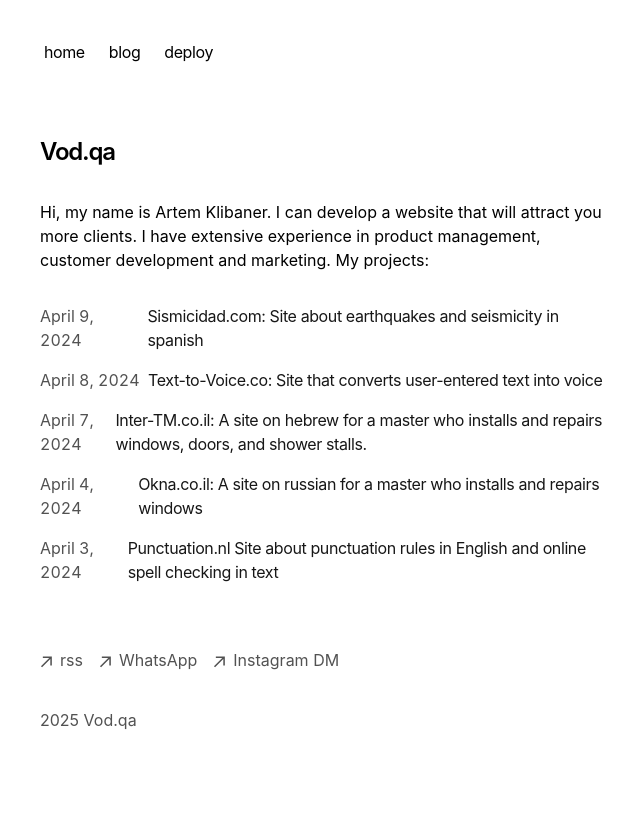
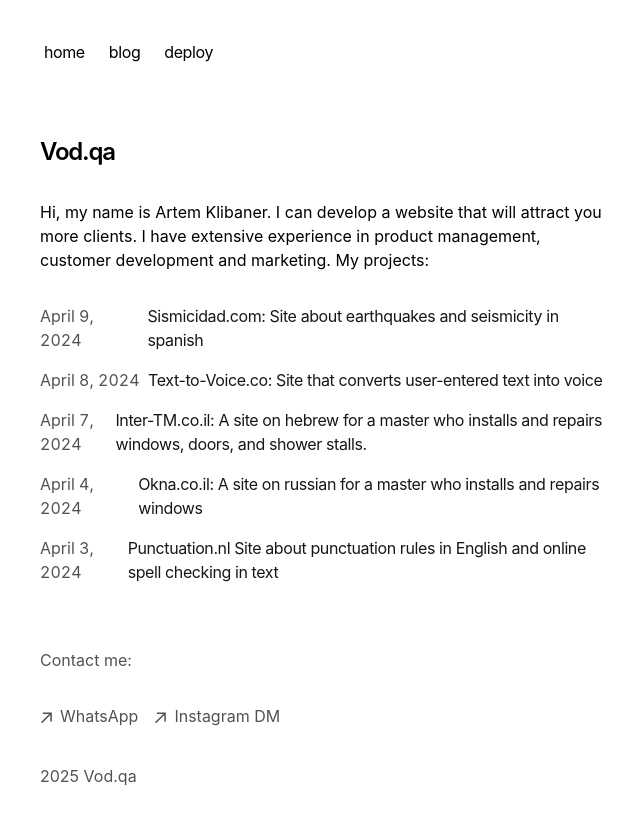
Before and after one commit to z97/my-cv, a Next.js app: page / in a window 1280 px wide. Shown: the top 824 px of the page, without its empty margins (312-952 px from the left). Before the commit the page ends 800 px from the top, so only its background shows below. Built offline with nearby package versions, Linux system fonts and the light colour scheme.

Commit message:
Update footer.tsx

```diff
--- a/app/components/footer.tsx
+++ b/app/components/footer.tsx
@@ -18,18 +18,10 @@
 export default function Footer() {
   return (
     <footer className="mb-16">
+      <p className="mt-8 text-neutral-600 dark:text-neutral-300">
+      Contact me:
+      </p>
       <ul className="font-sm mt-8 flex flex-col space-x-0 space-y-2 text-neutral-600 md:flex-row md:space-x-4 md:space-y-0 dark:text-neutral-300">
-        <li>
-          <a
-            className="flex items-center transition-all hover:text-neutral-800 dark:hover:text-neutral-100"
-            rel="noopener noreferrer"
-            target="_blank"
-            href="/rss"
-          >
-            <ArrowIcon />
-            <p className="ml-2 h-7">rss</p>
-          </a>
-        </li>
         <li>
           <a
             className="flex items-center transition-all hover:text-neutral-800 dark:hover:text-neutral-100"
```
